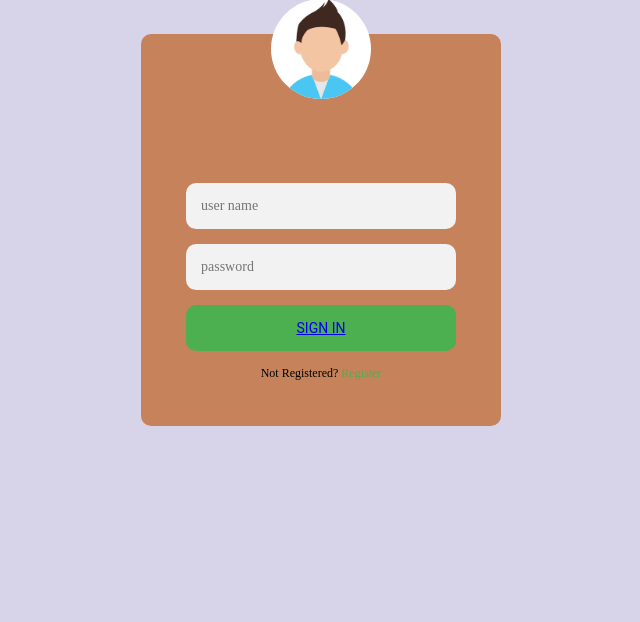
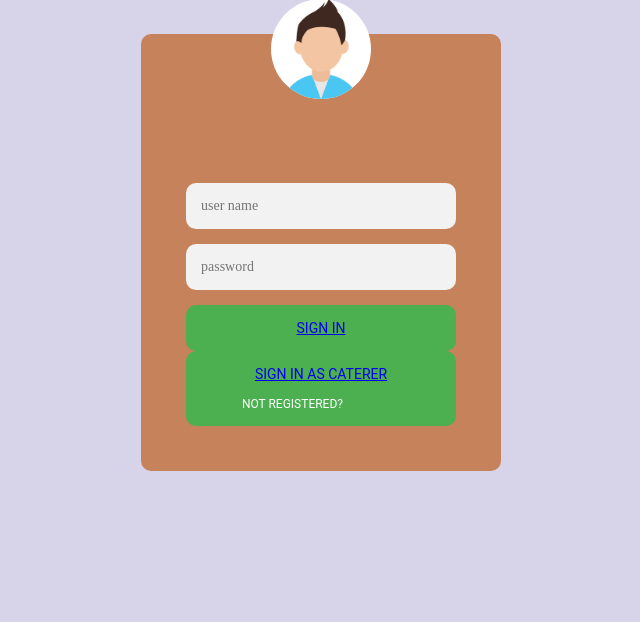
Before and after one commit to chepmanu/book_meal, a Python web app: template Components/Templates/sign_in.html in a window 1280 px wide. Shown: the part 100-722 px from the top of the page, without its empty margins (319-959 px from the left). Run offline with Jinja, Linux system fonts and the light colour scheme; the template is opened without the code that fills it, so the values that code supplies are empty.

Commit message:
user and caterer can log in to different landing pages.

```diff
--- a/Components/Templates/sign_in.html
+++ b/Components/Templates/sign_in.html
@@ -13,6 +13,7 @@
 					<input type="text" placeholder="user name">
 					<input type="password" placeholder="password">
 					<button><a href="./viewmenu.html">Sign in</a></button>
+					<button><a href="./manage.html">Sign in as caterer</a>
 					<p class="message">Not Registered? <a href="./sign_up.html">Register</a></p>
 					</form>
 				</div>
```
